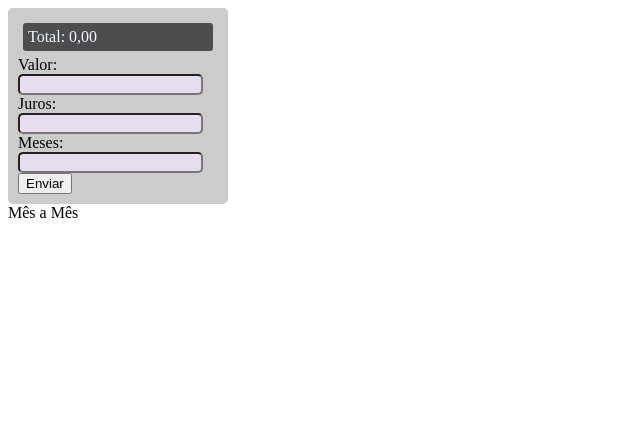
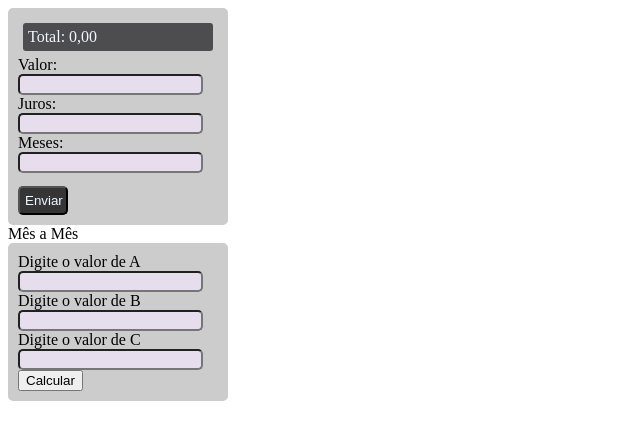
Before and after one commit to SossaiBia/primeiroh_3t, a plain HTML site: page index.html in a window 1280 px wide. Shown: the whole page, without its empty margins (0-640 px from the left). Drawn offline with Linux system fonts and the light colour scheme.

Commit message:
Update index.html

```diff
--- a/index.html
+++ b/index.html
@@ -7,22 +7,37 @@
     <title>Primeiro H</title>
     <script src="estudo.js"></script>
     <link rel="stylesheet" href="geral.css">
+
 </head>
 <body>
-   <div class="calculadora">
+    <div class="calculadora" >
 
         <div class="spResul">
-        <span id="resultado">Total: 0,00</span><br>
+            <span id="total">Total: 0,00</span><br>
             </div>
+
 
         Valor: <input id="val" type="text"><br>
         Juros: <input id="ju" type="text"><br>
         Meses: <input id="mes" type="text"><br>
-    <button id="btnCalc" onclick="total()">Enviar</button>
+        <button id="btnCal" onclick="total()">Enviar</button><br>
+
+
+
+    </div>
+    <div>
+        <span id="meses"> Mês a Mês</span>
     </div>
 
-<div class="listaMensal">
-    <span id="meses">Mês a Mês</span>
+    <div class="calculadora">
+        Digite o valor de A<input id = "aEquacao" type="text"><br>
+        Digite o valor de B<input id = "bEquacao" type="text"><br>
+        Digite o valor de C<input id = "cEquacao" type="text"><br>
+        <button onclick="calculaRaiz()"> Calcular </button><br>
+        <div class="spRaiz">
+            <span id="raiz"></span>
+
+        </div>
     </div>
 
 
```
Lines whose indentation alone changed are shown as unchanged.
